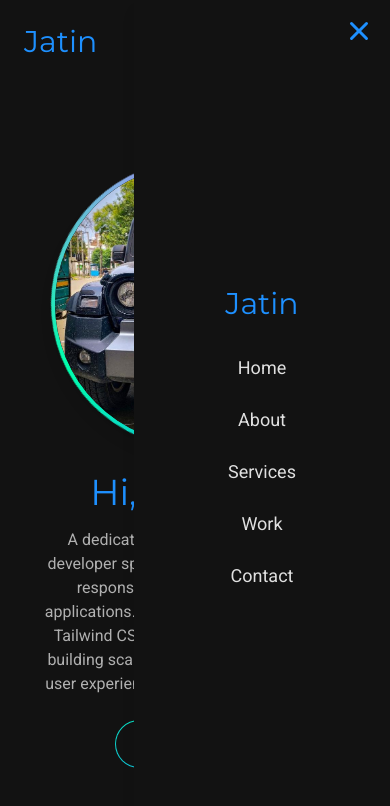
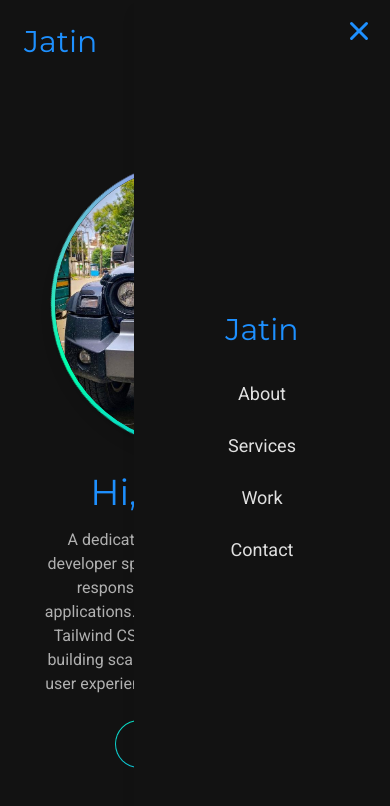
Before and after one commit to Jatin-1111/portfolio-next, a Next.js app: page / in a window 390 px wide. Both pictures are taken after a click on the button "Toggle Menu". Shown: the top 806 px of the page. Built offline with nearby package versions, Linux system fonts and the light colour scheme.

Commit message:
updated header.,js

```diff
--- a/app/components/Header.js
+++ b/app/components/Header.js
@@ -158,10 +158,10 @@ export default function Header() {
                                 </Link>
                             </h1>
                             <ul className="flex flex-col items-center space-y-6 text-lg font-body">
-                                {["Home", "About", "Services", "Work", "Contact"].map((item) => (
+                                {["About", "Services", "Work", "Contact"].map((item) => (
                                     <li key={item}>
                                         <Link
-                                            href={item === "Home" ? `/` : `/${item.toLowerCase()}`}
+                                            href={`/${item.toLowerCase()}`}
                                             onClick={handleToggle}
                                             className="hover:text-accentBlue"
                                         >
```
